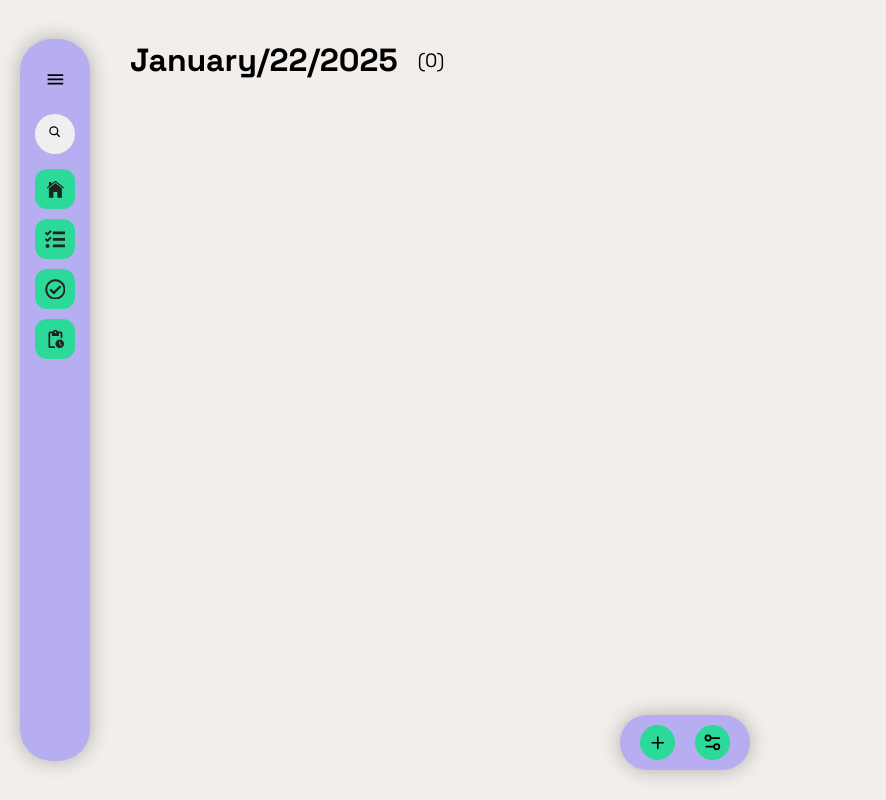
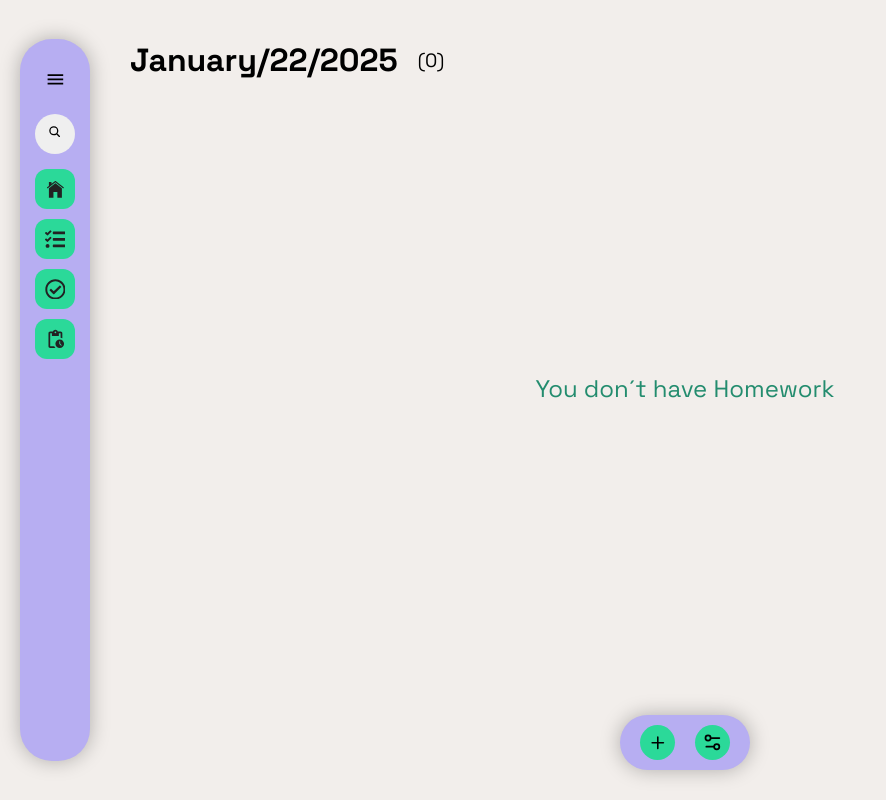
Before and after one commit to GV4F/To-Do-List, a React (Vite) app: page / in a window 1280 px wide. Shown: the whole page, without its empty margins (0-886 px from the left). Built offline with nearby package versions, Linux system fonts and the light colour scheme.

Commit message:
Empty Board Tasks

```diff
--- a/src/Pages/Home.tsx
+++ b/src/Pages/Home.tsx
@@ -12,15 +12,18 @@ import { IoIosAdd } from "react-icons/io";
 
 function Home(): React.JSX.Element {
 
-  const [activeModal, setActiveModal] = useState(false);
+  const { board } = useContext(DataBaseContext);
 
-  const { board } = useContext(DataBaseContext);
+  const [activeModal, setActiveModal] = useState<boolean>(false);
+
 
   const initBoard = ()=> {
     const today = new Date();
     const dailyTask = board.filter((e)=> isSameDay(e.date, today) && e.state === false)
     return dailyTask;
   }
+
+
 
   return (
     <>
@@ -30,13 +33,17 @@ function Home(): React.JSX.Element {
           <div className="home_header-total">({ initBoard().length })</div>
         </div>
 
-        <div className="home_task-container">
+        <div className={`home_task-container ${initBoard().length == 0 ? "empty" : ""}`}>
           {
-          initBoard().map((e)=>{
-            return (
-              <Task id={e.id} title={e.title} state={e.state} priority={e.priority} date={e.date} />
+            initBoard().length > 0 ? (
+              initBoard().map((e)=>{
+                return (
+                  <Task id={e.id} title={e.title} state={e.state} priority={e.priority} date={e.date} />
+                )
+              })
+            ) : (
+              <div className="emptyTask">You don´t have Homework</div>
             )
-          })
           }
         </div>
 
--- a/src/Styles/Home.css
+++ b/src/Styles/Home.css
@@ -16,6 +16,16 @@
   display: grid;
   gap: 10px;
   margin: 20px 0;
+}
+.home .home_task-container.empty{
+  display: flex;
+  align-items: center;
+  justify-content: center;
+  height: 80%;
+}
+.home .home_task-container .emptyTask{
+  font-size: 1.5em;
+  color: var(--DarkTurquoise);
 }
 /* * BUTTONS */
 .home .home_buttons{
```
